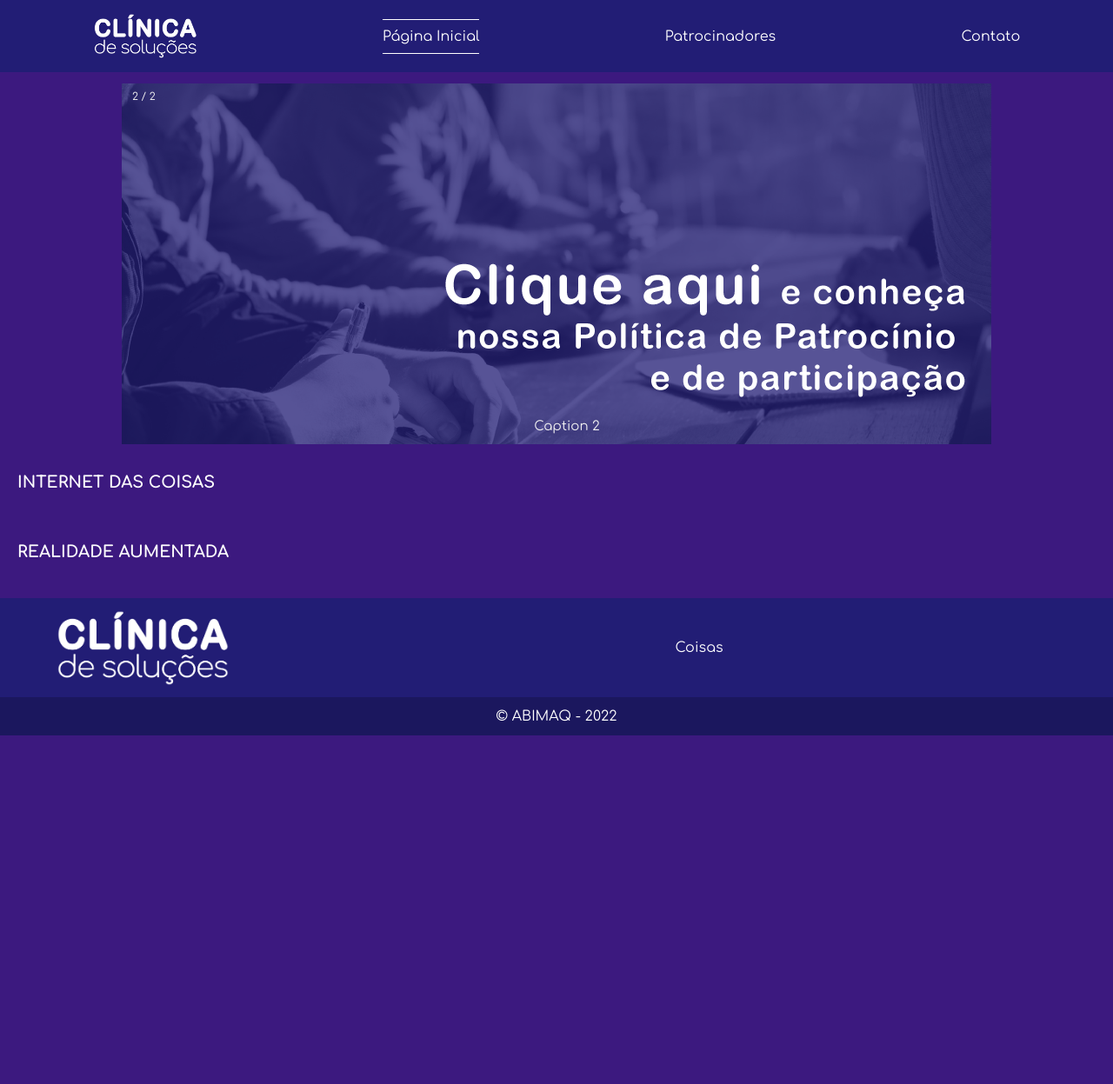
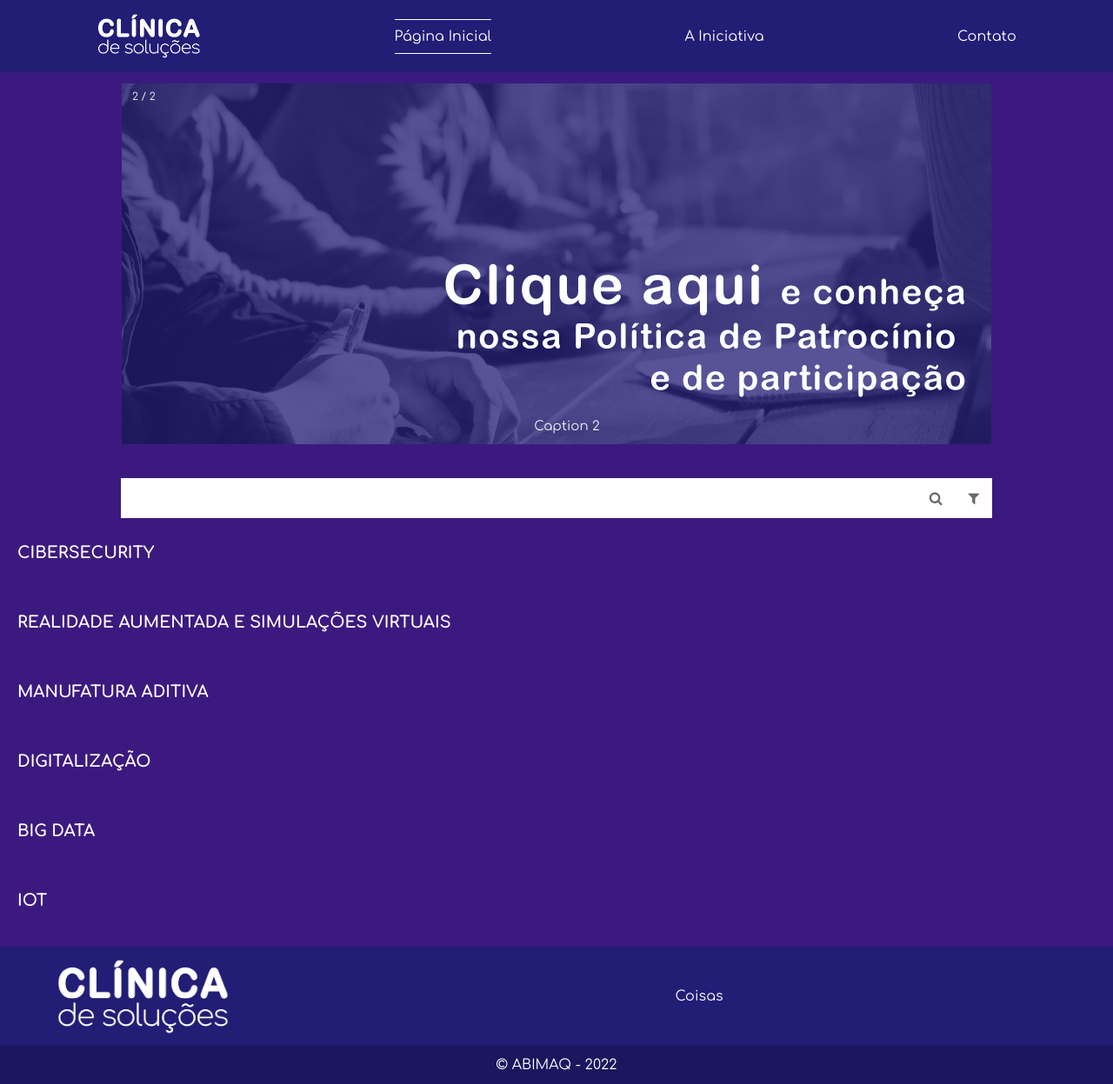
Before and after one commit to vinituis/clinica, a PHP site: a page that uses index.html in a window 1280 px wide. Shown: the whole page at 87% size. Before the commit the page ends 846 px from the top, so only its background shows below. Run offline with PHP 8.4, Linux system fonts and the light colour scheme.

Commit message:
Adição do filtro e pesquisa no layout e outros ajustes pequenos

```diff
--- a/css/home.css
+++ b/css/home.css
@@ -38,6 +38,55 @@
     width: 120px;
 }
 
+.search {
+    display: flex;
+    align-items: center;
+    justify-content: center;
+    margin-top: 35px;
+}
+
+.search input {
+    color: #696969;
+    border: none;
+    margin: 0 15px;
+    min-width: 880px;
+}
+
+.search input:focus {
+    border: none;
+    outline: 0;
+}
+
+.search i {
+    padding: 15px;
+    color: #696969;
+    cursor: pointer;
+}
+
+.search div {
+    background-color: #fff;
+    border: none;
+}
+
+.filter {
+    display: flex;
+    align-items: center;
+    justify-content: center;
+    margin-top: 30px;
+}
+
+.filter div {
+    display: flex;
+    align-items: center;
+    justify-content: center;
+}
+
+.filter div span{
+    background-color: var(--cor-btn-n);
+    padding: 10px;
+    text-transform: uppercase;
+}
+
 .title {
     padding: 30px 20px;
     text-transform: uppercase;
@@ -48,8 +97,8 @@
     height: 100vh;
     width: 100vw;
     position: fixed;
-    bottom: 0;
     z-index: 10;
+    overflow: auto;
 }
 
 desc .nav-desc {
@@ -76,7 +125,8 @@
     cursor: pointer;
 }
 
-desc .content .desc-banner img {
+desc .content .desc-banner img,
+desc .content .desc-banner iframe {
     width: 100%;
     max-height: 300px;
     margin-bottom: 25px;
@@ -100,6 +150,7 @@
     align-items: center;
     justify-content: left;
     gap: 30px;
+    padding-bottom: 30px;
 }
 
 desc .content .desc-description .btns button {
--- a/index.html
+++ b/index.html
@@ -15,6 +15,7 @@
     <!-- Slide Topo -->
     <link rel="stylesheet" href="./css/slideshow.css">
 
+    <link rel="stylesheet" href="https://cdnjs.cloudflare.com/ajax/libs/font-awesome/4.7.0/css/font-awesome.min.css">
 </head>
 <body>
     <div id="conteudo">
@@ -23,7 +24,7 @@
             <div>
                 <img src="./img/logo_branco.png" alt="">
                 <a class="ativo" href="./">Página Inicial</a>
-                <a>Patrocinadores</a>
+                <a>A Iniciativa</a>
                 <a>Contato</a>
             </div>
         </header>
@@ -49,7 +50,24 @@
             <span class="dot"></span>
         </div>
 
-        <h3 class="title">Internet das Coisas</h3>
+        <div class="search">
+            <div>
+                <input type="text" name="" id="">
+                <i class="fa fa-search"></i>
+            </div>
+            <div>
+                <i class="fa fa-filter" id="filtro"></i>
+            </div>
+        </div>
+
+        <div class="filter" id="filter">
+            <div>
+                <span>Cibersecurity</span>
+            </div>
+        </div>
+
+
+        <h3 class="title">Cibersecurity</h3>
 
         <div class="owl-carousel owl-theme">
             <div class="item">
@@ -67,37 +85,51 @@
             <div class="item">
                 <img src="./img/line1/5.png">
             </div>
+            <div class="item">
+                <img src="./img/line1/4.png">
+            </div>
+            <div class="item">
+                <img src="./img/line1/3.png">
+            </div>
         </div>
 
-        <h3 class="title">Realidade Aumentada</h3>
+        <h3 class="title">Realidade Aumentada e Simulações Virtuais</h3>
 
         <div class="owl-carousel owl-theme">
             <div class="item">
                 <img src="./img/line1/1.png">
             </div>
+        </div>
+
+        <h3 class="title">Manufatura Aditiva</h3>
+
+        <div class="owl-carousel owl-theme">
             <div class="item">
                 <img src="./img/line1/2.png">
             </div>
+        </div>
+
+        <h3 class="title">Digitalização</h3>
+
+        <div class="owl-carousel owl-theme">
             <div class="item">
                 <img src="./img/line1/3.png">
             </div>
+        </div>
+
+        <h3 class="title">Big Data</h3>
+
+        <div class="owl-carousel owl-theme">
             <div class="item">
                 <img src="./img/line1/4.png">
             </div>
+        </div>
+
+        <h3 class="title">Iot</h3>
+
+        <div class="owl-carousel owl-theme">
             <div class="item">
                 <img src="./img/line1/5.png">
-            </div>
-            <div class="item">
-                <img src="./img/line1/6.png">
-            </div>
-            <div class="item">
-                <img src="./img/line1/7.png">
-            </div>
-            <div class="item">
-                <img src="./img/line1/8.png">
-            </div>
-            <div class="item">
-                <img src="./img/line1/9.png">
             </div>
         </div>
 
@@ -118,24 +150,37 @@
 
     <desc id="descritivo">
         <div class="nav-desc">
-            <p>Nome da Empresa</p>
+            <p>ZorfaTec - Consultoria em Inovação</p>
             <span class="close item">X</span>
         </div>
         <div class="content">
             <div class="desc-banner">
-                <img src="./img/banner/1.png">
+                <iframe width="560" height="315" src="https://www.youtube.com/embed/XJGAdjZ_Qo8" title="YouTube video player" frameborder="0" allow="accelerometer; autoplay; clipboard-write; encrypted-media; gyroscope; picture-in-picture" allowfullscreen></iframe>
             </div>
             <div class="desc-description">
                 <div class="desc-txt">
-                    <h3>Nome da Solução</h3>
-                    <p>Lorem ipsum dolor sit amet consectetur adipisicing elit. Vitae officiis dolor cumque nam nemo in repellat labore atque dolorem doloremque laborum neque sint quae ea dolores, eveniet, temporibus soluta itaque similique eligendi est nostrum quam! Deserunt voluptatem architecto quam eum.</p>
+                    <h3>Pós Covid-19</h3>
+                    <p>
+                        A Zorfatec serviços de engenharia, foi criada para apoiar as empresas em seus sonhos de crescimento. Proporcionando desde o Planejamento Estratégico até a colocação em marcha de seus equipamentos, desenvolvendo seus processos e a cultura organizacional para a Indústria 4.0.
+                        <br><br>
+                        Acreditamos que com as técnicas corretas e os melhores modelos de referência em processos, podemos transformar sua empresa. Com modelos comprovadamente eficazes, melhoramos os processos de Gestão da Inovação, Gestão e Desenvolvimento de Produtos.
+                        <br><br>
+                        Somos pioneiros em desenvolver Modelos de Planejamento Estratégico para a Indústria 4.0.
+                        <br><br>
+                        Nossa experiência de mais de 30 anos no ambiente industrial, especialmente voltada para ganhos de eficiência e produtividade, pautada na inovação e no empreendedorismo
+                        <br><br>
+                        Além dos recursos internos, temos uma rede de consultores para atender os mais diferentes tipos de demandas, com qualidade, agilidade e segurança.
+                    </p>
                 </div>
                 <div class="btns">
-                    <button class="btn-p">Botão 1</button>
-                    <button class="btn-n">Botão 2</button>
-                    <button class="btn-d">Botão bloqueado</button>
+                    <a href="https://calendly.com/plantao-duvidas" target="_blank">
+                        <button class="btn-p">Agende um horário</button>
+                    </a>
+                    <a href="http://zorfatec.com.br/" target="_blank">
+                        <button class="btn-n">Acesse o site</button>
+                    </a>
+                    <!-- <button class="btn-d">Botão bloqueado</button> -->
                 </div>
-
             </div>
         </div>
     </desc>
@@ -149,6 +194,5 @@
     <script src="./js/owlcarousel/owl.carousel.min.js"></script>
     <script src="./js/owlcarousel/owl.js"></script>
 
-
 </body>
 </html>
--- a/js/main.js
+++ b/js/main.js
@@ -33,6 +33,11 @@
 
 var content = document.getElementById('conteudo');
 content.style.display = 'block';
+
+var filter = document.getElementById('filter');
+filter.style.display = 'none';
+
+var btnFilter = document.getElementById('filtro');
 
 function limpaDescrição () {
 
@@ -75,3 +80,12 @@
 
     })
 }
+
+btnFilter.addEventListener ('click', function (event) {
+    if (filter.style.display == 'none'){
+        filter.style.display = 'block';
+    } else {
+        filter.style.display = 'none';
+    }
+
+})
```
